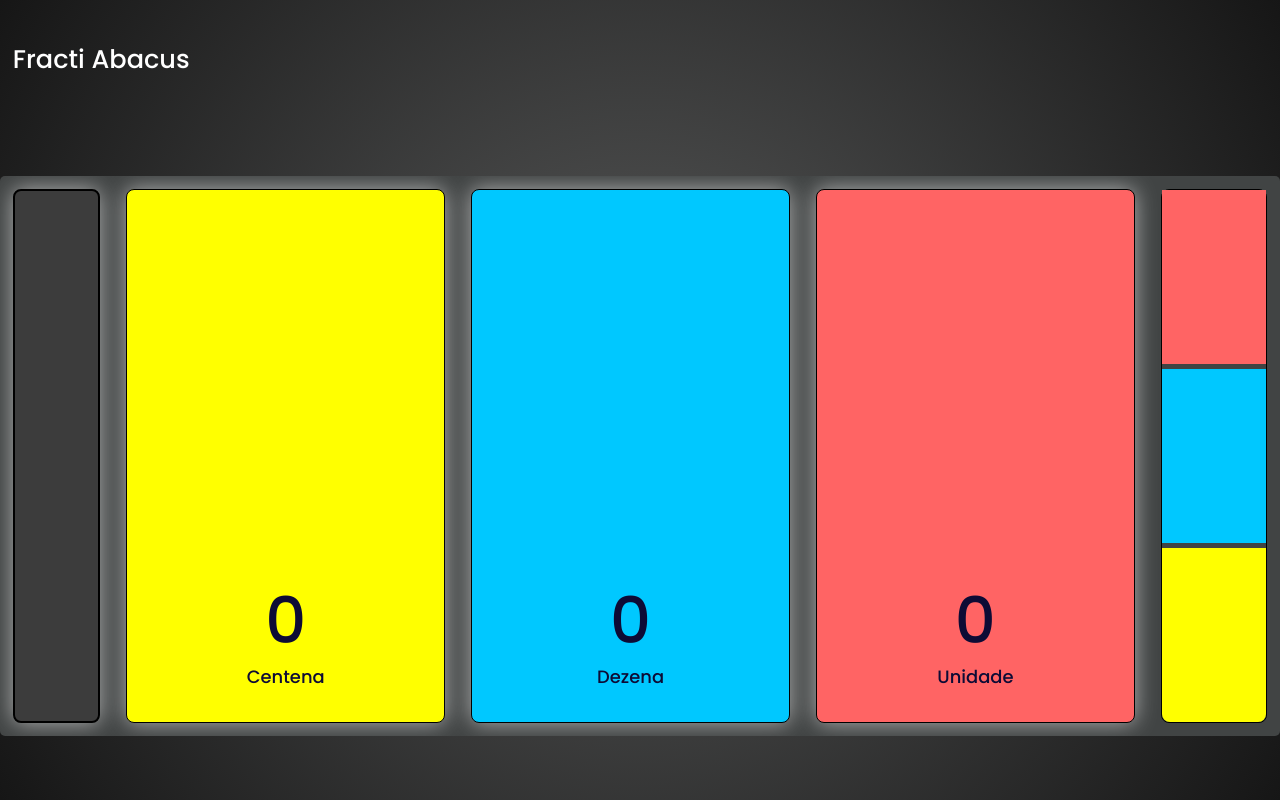
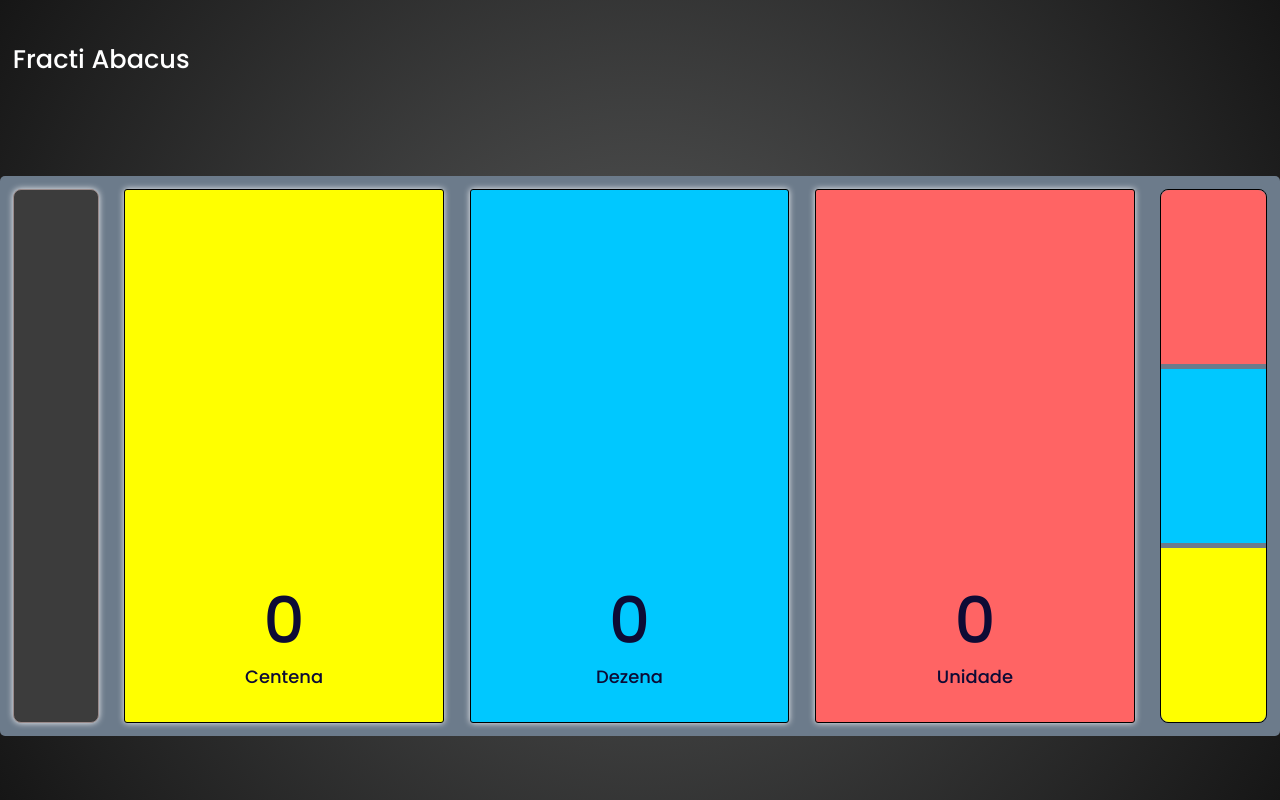
Before and after one commit to juniorsn1409/fractiabaci, a Next.js app: page / in a window 1280 px wide. Built offline with nearby package versions, Linux system fonts and the light colour scheme.

Commit message:
[PF-60]- alteracao cores board-place

```diff
--- a/src/components/Board/BoardSideRight/BoardSideRightRender.tsx
+++ b/src/components/Board/BoardSideRight/BoardSideRightRender.tsx
@@ -19,7 +19,7 @@ export const BoardSideRightRender: React.FC<BoardSideRightRenderProps> = ({
   position,
   onAddBead,
 }) => {
-  const borderRadius = position === PositionType.center ? '8px' : '0px'
+  const borderRadius = position === PositionType.top ? '8px' : '0px'
 
   return (
     <div
--- a/src/styles/styles.css
+++ b/src/styles/styles.css
@@ -6,6 +6,7 @@
   --azul-ararinha: #48D1CC;
   --azul-atlatico: 	#008080;
   --amarelo-ipe: 	#FFD700;
+  --cinza-harpia: #8B7E66;
   animation: brilhar 2s infinite;
 }
 @keyframes brilhar {
@@ -119,7 +120,7 @@ body {
     */
     border-Radius: 5px;
     justify-Content:center;
-    background-Color:#414444;
+    background-Color:	#6C7B8B;
   }
 .board-side-left {
     width: 8%;
@@ -129,9 +130,9 @@ body {
     border-Radius: 8px;
     align-Items: center;
     flex-Direction: column;
-    border: 2px solid #000;
+    border: 1px solid #998a8a;
     justify-Content: center;
-    animation: glow 2s infinite;
+    animation: glow 59s infinite;
     transition: background-color 0.3s;
     background-Color: var(--cinza-harpia);
   }
@@ -146,33 +147,32 @@ body {
       transform: scale(1.1, 1.1);
       filter: none;
   }
-
-
 .board-decimal-place {
     height: auto;
     display: grid;
     width: 30.333%;
     margin: 1%;
     display: flex;
-    border-Radius: 8px;
+    border-Radius: 3px;
     background-Color: var(--your-color);
     align-Items: center;
     flex-Direction: column;
     justify-Content: center;
     transition: background-color 0.3s;
-    border: 1px solid #000;
-    animation: glow 2s infinite;
+    border: 0.2px solid #000;
+    animation: glow 59s infinite;
     /*grid-template-columns: repeat(auto-fill,minmax(150px, 1rf));*/
   }
   @keyframes glow {
     0% {
-      box-shadow: 0 0 20px rgba(255, 255, 255, 0.5);
+      box-shadow: 0 0 5px rgba(255, 253, 253, 0.938);
     }
+
     50% {
-      box-shadow: 0 0 30px rgba(255, 255, 255, 0.9);
+      box-shadow: 0 0 10px rgba(255, 255, 255, 0.877);
     }
     100% {
-      box-shadow: 0 0 20px rgba(255, 255, 255, 0.5);
+      box-shadow: 0 0 5px rgba(255, 253, 253, 0.5);
     }
   }
   .board-decimal-place:hover{
@@ -183,17 +183,15 @@ body {
       transform: scale(2.1, 2.1);
       filter: none;
   }
-
 .board-decimal-place h1 {
-  font-size: 5vw; /* Usando vw em vez de px */
+  font-size: 5vw;
   margin-bottom: 2vw;
   transition: 0.5s ease-in-out;
   position: relative;
   top: 35%;
 }
-
 .board-decimal-place span {
-  font-size: 1.4vw; /* Usando vw em vez de px */
+  font-size: 1.4vw;
   transition: 0.5s ease-in-out;
   position: relative;
   top: 33%;
```
